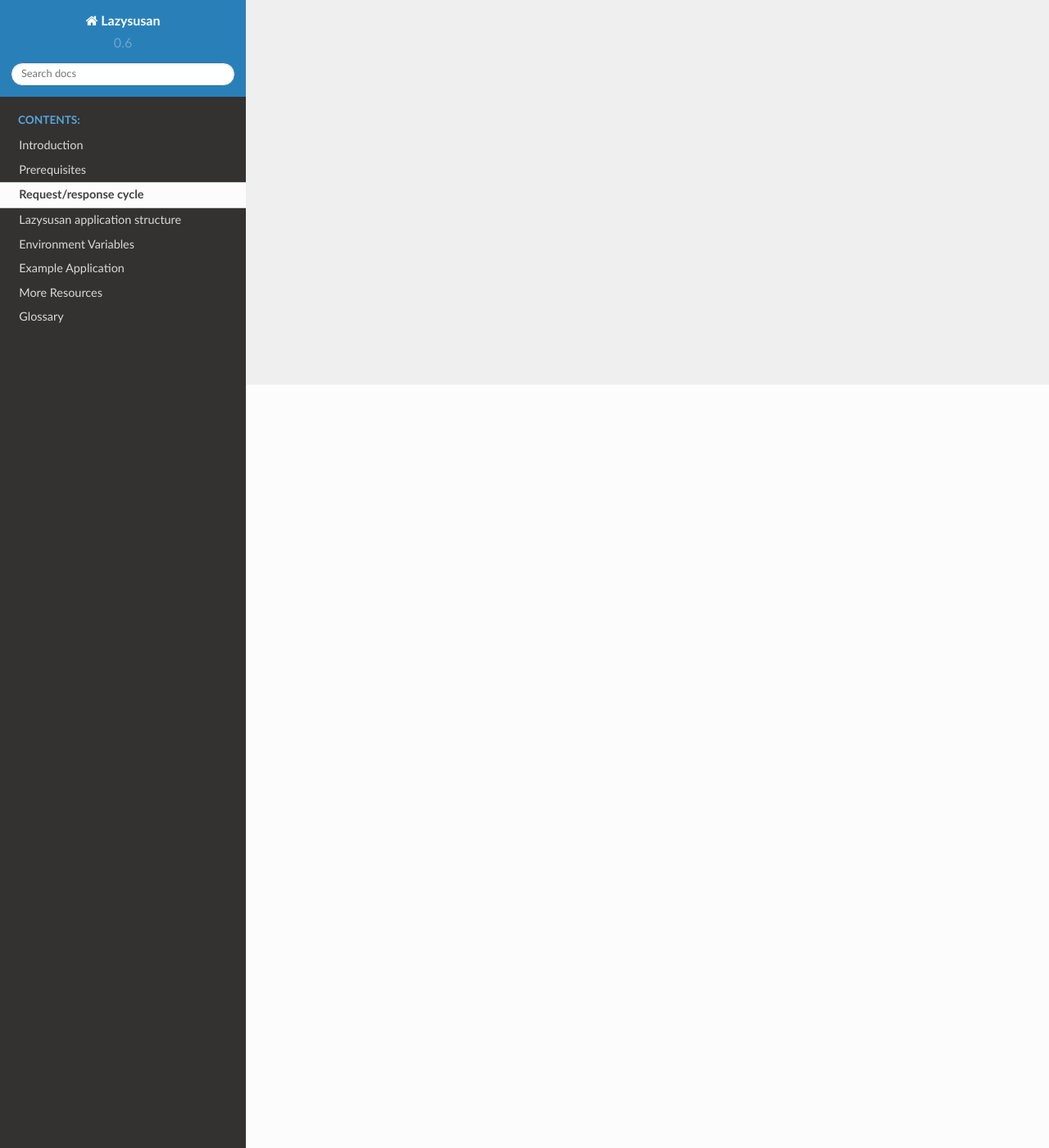
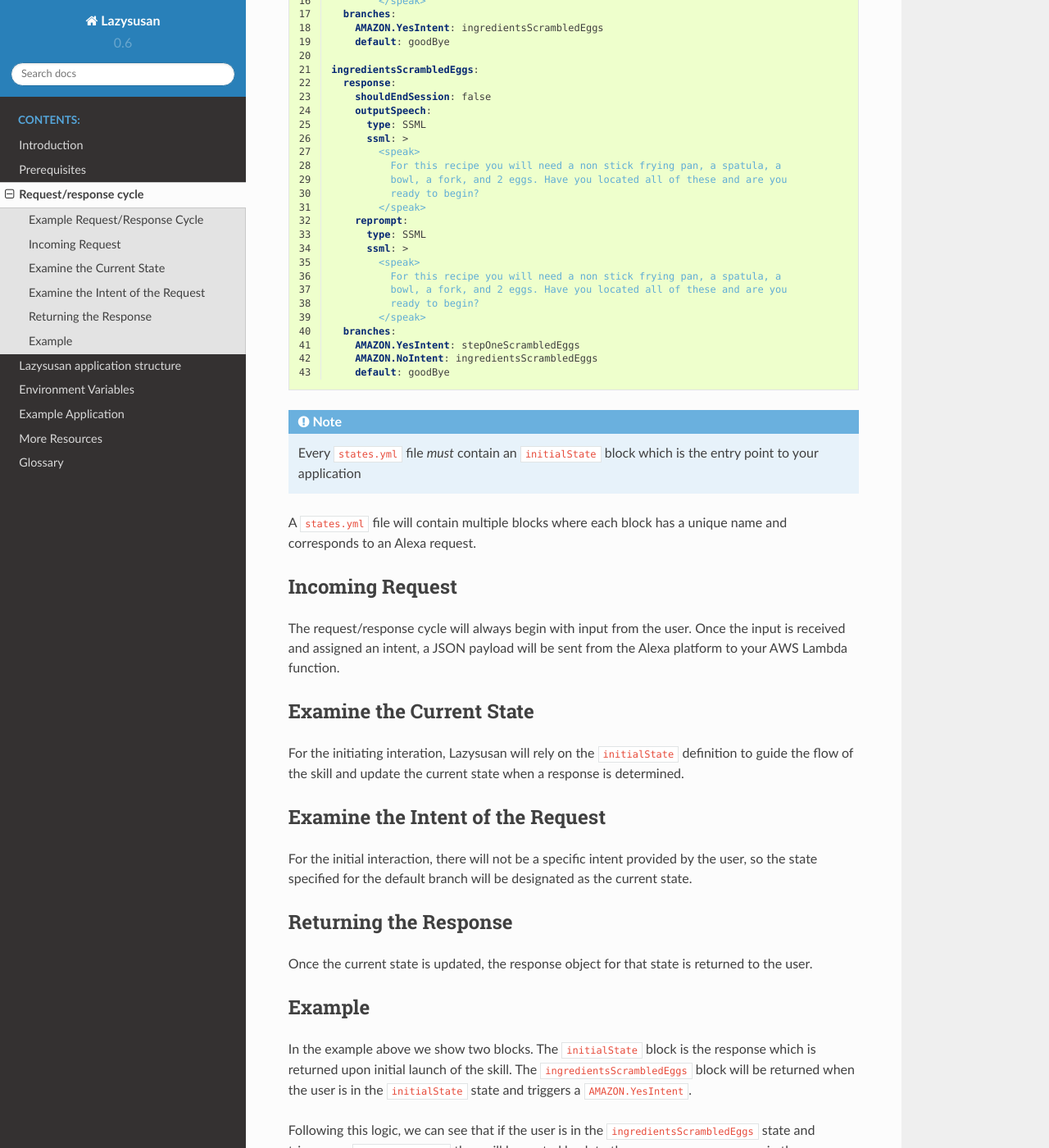
Before and after one commit to verypossible/lazysusan, a Sphinx documentation site: the page built from docs/request_response.rst, in a window 1280 px wide and 1400 px high, scrolled down 931 px. Shown: the whole window at 82% size. Built offline with Sphinx 7.4.7 and the Read the Docs theme 2.0.0, drawn with Linux system fonts in a browser that asks for light colours; some of the changed text lies outside the part shown.

Commit message:
Document the Request/Response Cycle

```diff
--- a/docs/request_response.rst
+++ b/docs/request_response.rst
@@ -10,3 +10,132 @@ Request/response cycle
 - Find the matching Intent in the ``branches`` map
 - Reply with the response for that matching branch or ``default`` if the Intent isn't defined in
   the ``branches`` map
+
+Example Request/Response Cycle
+==============================
+
+In order to explain the request/response cycle, consider the following
+interation for the remainder of this tutorial:
+
+::
+
+    user: Alexa, ask recipe helper how to make scrambled eggs
+    Alexa: Welcome to simple recipe helper. Would you like to make some scrambled eggs?
+    u: yes
+    Alexa: For this recipe you will need a non stick frying pan, a ...are you ready to begin?
+    u: no
+    Alexa: For this recipe you will need a non stick frying pan, a ...are you ready to begin?
+
+Also consider the following ``states.yml`` definition:
+
+..  code-block:: yaml
+    :linenos:
+
+    initialState:
+      response:
+        shouldEndSession: false
+        outputSpeech:
+          type: SSML
+          ssml: >
+            <speak>
+              Welcome to simple recipe helper. Would you like to make some scrambled
+              eggs?
+            </speak>
+        reprompt:
+          type: SSML
+          ssml: >
+            <speak>
+              Would you like to make some scrambled eggs?
+            </speak>
+      branches:
+        AMAZON.YesIntent: ingredientsScrambledEggs
+        default: goodBye
+
+    ingredientsScrambledEggs:
+      response:
+        shouldEndSession: false
+        outputSpeech:
+          type: SSML
+          ssml: >
+            <speak>
+              For this recipe you will need a non stick frying pan, a spatula, a
+              bowl, a fork, and 2 eggs. Have you located all of these and are you
+              ready to begin?
+            </speak>
+        reprompt:
+          type: SSML
+          ssml: >
+            <speak>
+              For this recipe you will need a non stick frying pan, a spatula, a
+              bowl, a fork, and 2 eggs. Have you located all of these and are you
+              ready to begin?
+            </speak>
+      branches:
+        AMAZON.YesIntent: stepOneScrambledEggs
+        AMAZON.NoIntent: ingredientsScrambledEggs
+        default: goodBye
+
+..  note::
+
+    Every ``states.yml`` file *must* contain an ``initialState`` block which is the entry point to
+    your application
+
+A ``states.yml`` file will contain multiple blocks where each block has a unique name and
+corresponds to an Alexa request.
+
+Incoming Request
+=================
+
+The request/response cycle will always begin with input from the user. Once the
+input is received and assigned an intent, a JSON payload will be sent from the
+Alexa platform to your AWS Lambda function.
+
+
+Examine the Current State
+=========================
+
+For the initiating interation, Lazysusan will rely on the ``initialState``
+definition to guide the flow of the skill and update the current state when a
+response is determined.
+
+
+Examine the Intent of the Request
+=================================
+
+For the initial interaction, there will not be a specific intent provided by the
+user, so the state specified for the default branch will be designated as the
+current state.
+
+
+Returning the Response
+======================
+
+Once the current state is updated, the response object for that state is
+returned to the user.
+
+
+Example
+=======
+
+In the example above we show two blocks. The ``initialState`` block is the response which is
+returned upon initial launch of the skill.  The ``ingredientsScrambledEggs`` block will be returned
+when the user is in the ``initialState`` state and triggers a ``AMAZON.YesIntent``.
+
+Following this logic, we can see that if the user is in the ``ingredientsScrambledEggs`` state and
+triggers an ``AMAZON.NoIntent`` they will be routed back to the same response as
+seen in the interaction example above.
+
+Additionally, any undefined intents in a given state will be routed to the ``default`` response.
+
+..  note::
+
+    Every response file *must* contain an ``default`` route/branch
+
+For example, assume we are in ``ingredientsScrambledEggs`` state and the user responds with
+something invalid:
+
+::
+
+    Alexa: For this recipe you will need a non stick frying pan, a ...are you ready to begin?
+    u: bananas
+    Alexa: Goodbye
```
